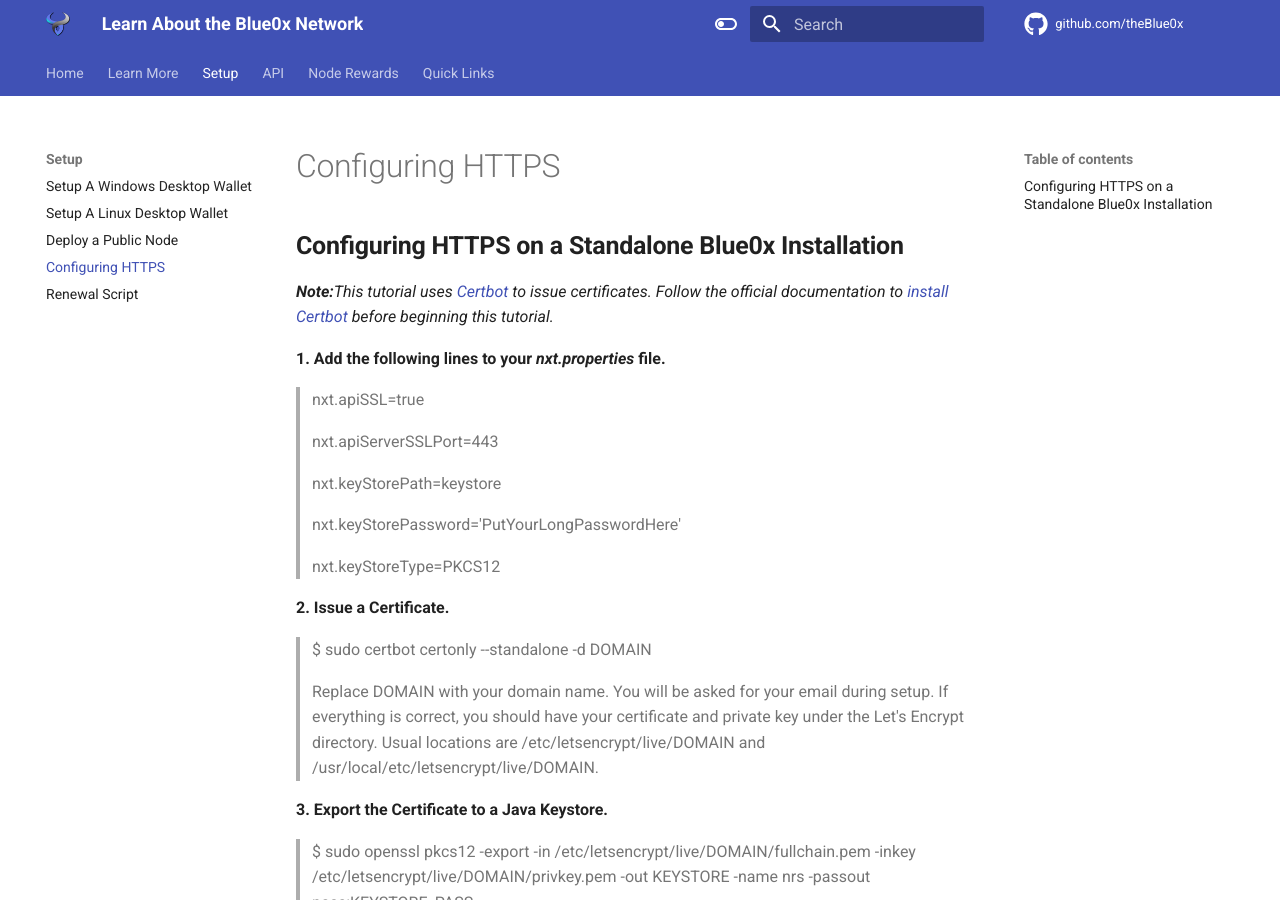
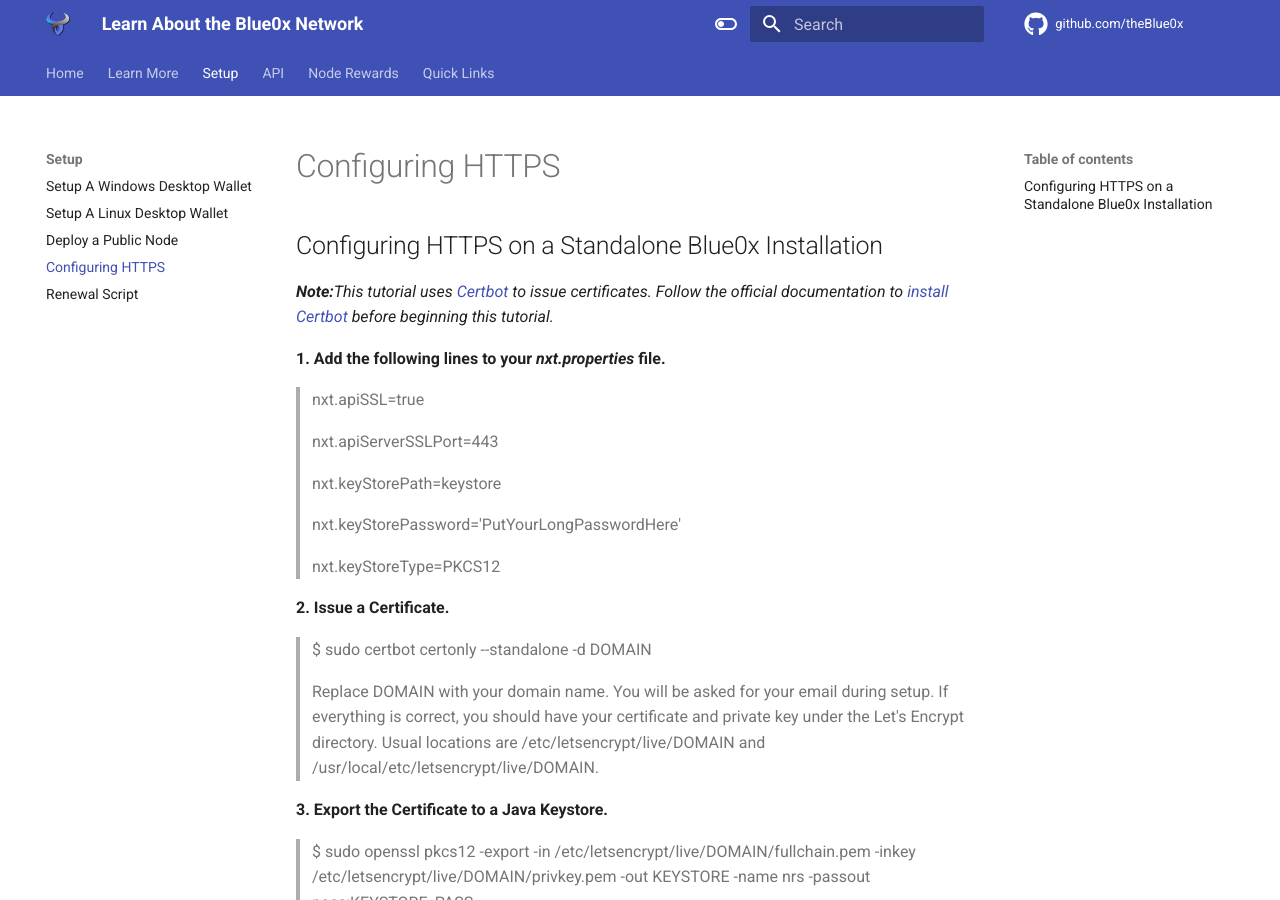
Before and after one commit to theBlue0x/docs, an MkDocs documentation site: the page built from docs/setup/https.md, in a window 1280 px wide and 900 px high. Built offline with MkDocs 1.6.1 and Material for MkDocs 9.7.7, drawn with Linux system fonts in a browser that asks for light colours.

```diff
--- a/docs/setup/https.md
+++ b/docs/setup/https.md
@@ -1,4 +1,4 @@
-## **Configuring HTTPS on a Standalone Blue0x Installation** ##
+## Configuring HTTPS on a Standalone Blue0x Installation
 
 _**Note:**This tutorial uses [Certbot](https://certbot.eff.org/) to issue certificates.
 Follow the official documentation to [install Certbot](https://certbot.eff.org/instructions) before beginning this tutorial._
```
